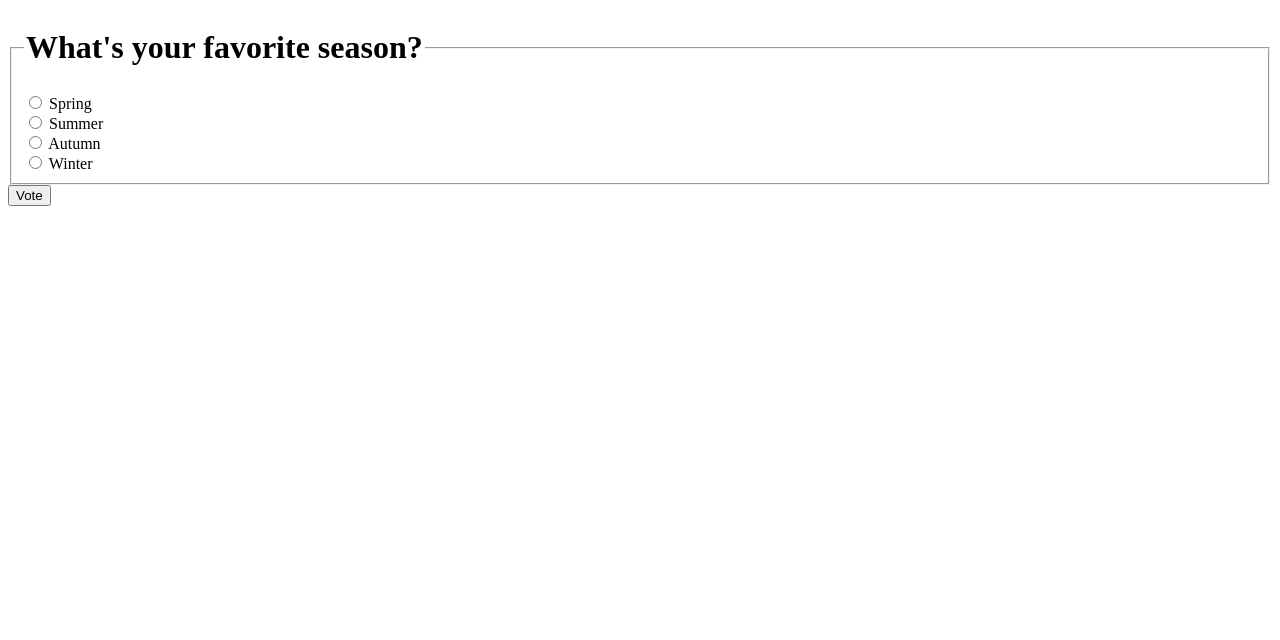
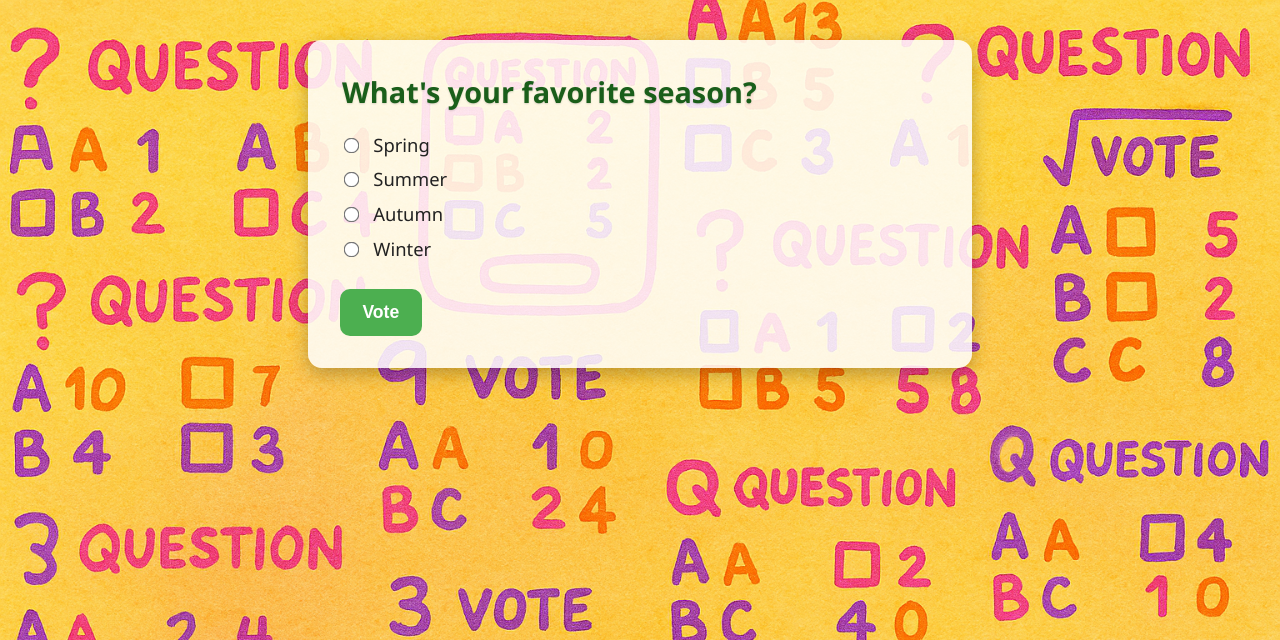
Before and after one commit to mariacristinafadgyas/djangoproject, a Django app: page /polls/1/ in a window 1280 px wide. Shown: the top 640 px of the page. Run offline with Django 4.2, Linux system fonts and the light colour scheme; data comes from the database, SQL or seed files in the repository; both versions use the stored data as it was after the commit.

Commit message:
style detail & results views

```diff
--- /dev/null
+++ b/polls/static/polls/style_detail.css
@@ -0,0 +1,82 @@
+/* Background and base layout */
+body {
+    background: white url("images/background_2.png") no-repeat center top;
+    background-size: cover;
+    font-family: "Segoe UI", sans-serif;
+    padding: 2rem;
+    color: #222;
+}
+
+/* Form container */
+form {
+    background: rgba(255, 255, 255, 0.85);
+    padding: 2rem;
+    border-radius: 14px;
+    max-width: 600px;
+    margin: 0 auto;
+    box-shadow: 0 6px 18px rgba(0, 0, 0, 0.25);
+}
+
+/* Question title */
+legend h1 {
+    font-size: 1.8rem;
+    margin: 0;
+    padding-bottom: 1rem;
+    color: #1a5e1a;
+    text-shadow: 0 1px 2px rgba(0, 0, 0, 0.15);
+}
+
+/* Error message */
+p strong {
+    color: #b00020;
+    background: rgba(255, 0, 0, 0.1);
+    padding: 0.4rem 0.6rem;
+    border-radius: 6px;
+}
+
+/* Choice list spacing */
+fieldset {
+    border: none;
+    padding: 0;
+    margin: 0;
+}
+
+/* Radio buttons and labels */
+input[type="radio"] {
+    transform: scale(1.2);
+    margin-right: 0.5rem;
+}
+
+label {
+    font-size: 1.15rem;
+    font-weight: 500;
+    cursor: pointer;
+    padding: 0.3rem 0.2rem;
+    display: inline-block;
+    transition: color 0.2s ease;
+}
+
+label:hover {
+    color: #0f3d0f;
+}
+
+/* Submit button */
+input[type="submit"] {
+    margin-top: 1.5rem;
+    background: #4caf50;
+    color: white;
+    padding: 0.8rem 1.4rem;
+    border: none;
+    border-radius: 10px;
+    font-size: 1.1rem;
+    font-weight: 600;
+    cursor: pointer;
+    transition:
+        background 0.2s ease,
+        transform 0.2s ease;
+}
+
+input[type="submit"]:hover {
+    background: #3d8b40;
+    transform: translateY(-2px);
+}
--- a/polls/templates/polls/detail.html
+++ b/polls/templates/polls/detail.html
@@ -1,8 +1,10 @@
+{% load static %}
 <!doctype html>
 <html lang="en-US">
     <head>
         <meta charset="utf-8" />
         <title>Detail page</title>
+        <link rel="stylesheet" href="{% static 'polls/style_detail.css' %}" />
     </head>
     <body>
         <form action="{% url 'polls:vote' question.id %}" method="post">
--- a/polls/templates/polls/results.html
+++ b/polls/templates/polls/results.html
@@ -1,8 +1,10 @@
+{% load static %}
 <!doctype html>
 <html lang="en-US">
     <head>
         <meta charset="utf-8" />
         <title>Results page</title>
+        <link rel="stylesheet" href="{% static 'polls/style_results.css' %}" />
     </head>
     <body>
         <h2>{{ question.question_text }}</h2>
```
Also changed, not shown: polls/static/polls/style_results.css (added, +80 -0 lines), db.sqlite3.
